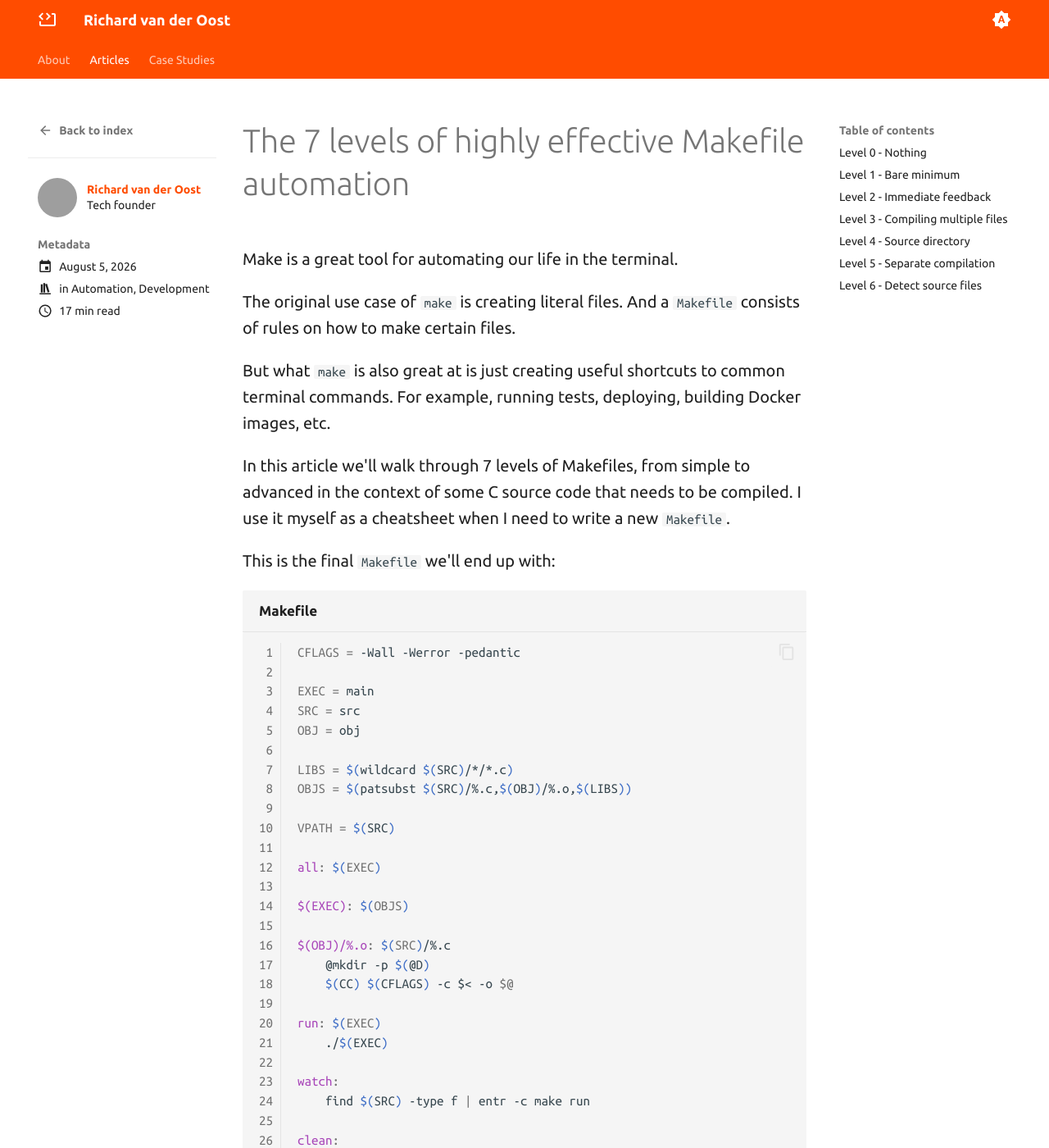
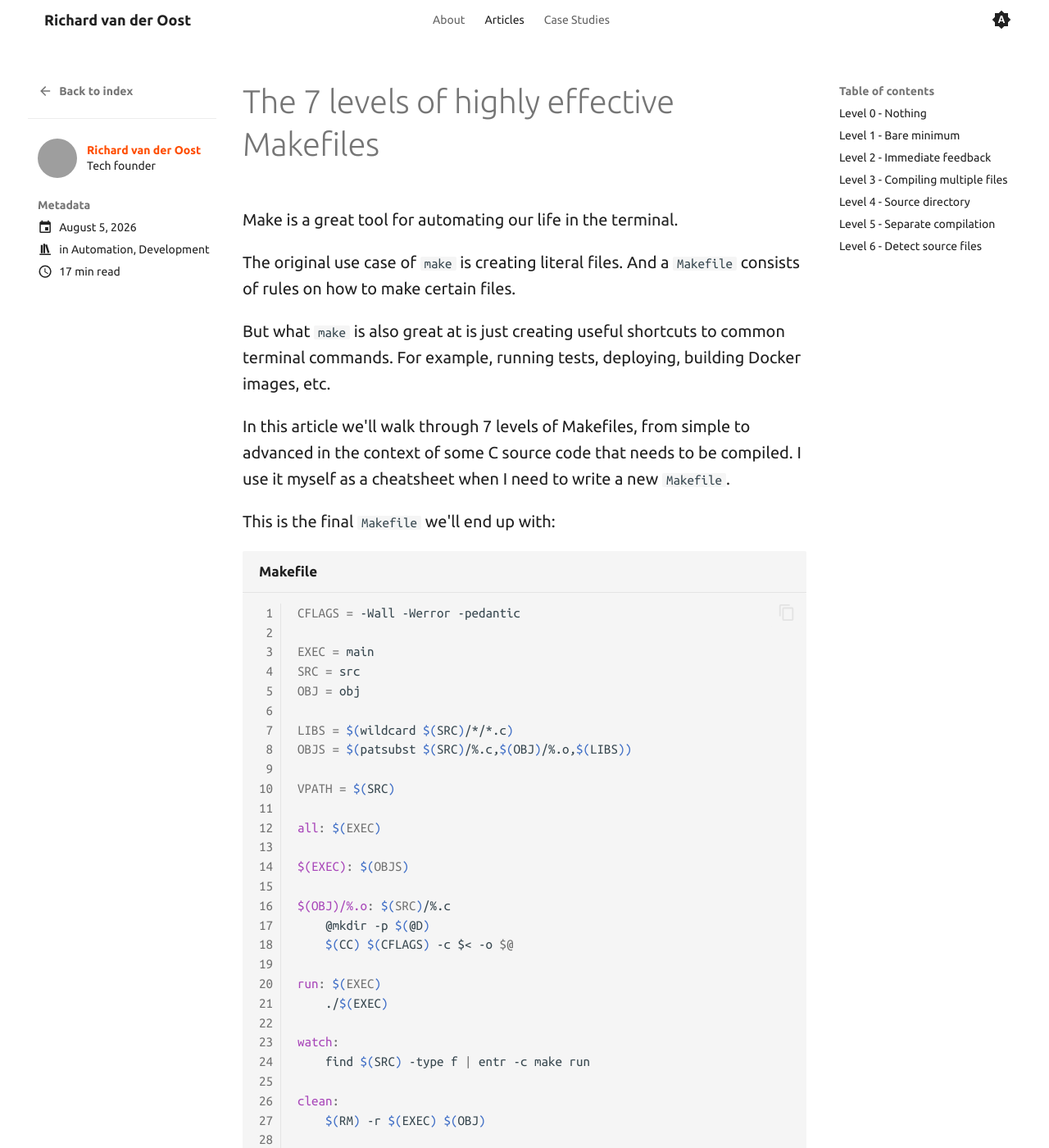
Before and after one commit to vanderoost/vanderoost.github.io, an MkDocs documentation site: the page built from docs/articles/posts/2026-08-05_7-levels-effective-makefile-automation.md, in a window 1280 px wide and 1400 px high. Shown: the whole window at 82% size. Built offline with MkDocs 1.6.1 and Material for MkDocs 9.7.7, drawn with Linux system fonts in a browser that asks for light colours; grey boxes are pictures that could not be loaded.

Commit message:
Big style improvement

```diff
--- a/docs/articles/posts/2026-08-05_7-levels-effective-makefile-automation.md
+++ b/docs/articles/posts/2026-08-05_7-levels-effective-makefile-automation.md
@@ -8,11 +8,11 @@ categories:
 tags:
   - Makefile
   - C
-description: Makefile examples for automating C builds from simple to advanced
-slug: makefile-cheatsheet-7-levels-of-automation
+description: Makefile cheatsheet for automating C builds from simple to advanced
+slug: levels-of-effective-makefile-cheatsheet
 ---
 
-# The 7 levels of highly effective Makefile automation
+# The 7 levels of highly effective Makefiles
 
 Make is a great tool for automating our life in the terminal.
 
--- a/docs/stylesheets/extra.css
+++ b/docs/stylesheets/extra.css
@@ -9,6 +9,73 @@
   --md-primary-fg-color--dark:       oklch(0.625 0.2219 40);
   --md-accent-fg-color:              oklch(0.65 0.2976 27.5);
   --md-accent-fg-color--transparent: oklch(0.65 0.2976 27.5 / 0.1);
+}
+
+/* Translucent, blurred header. Material has no header-background variable, so
+   the element is targeted directly. The tint keeps text legible over busy
+   content; drop it to `transparent` for pure blur. */
+.md-header {
+  background-color: color-mix(in srgb, var(--md-default-bg-color) 70%, transparent);
+  -webkit-backdrop-filter: blur(0.5rem) saturate(1.6);
+  backdrop-filter: blur(0.5rem) saturate(1.6);
+  color: var(--md-default-fg-color);
+}
+
+/* The shadow class is re-applied by bundle.js on scroll, so the commented-out
+   class in overrides/partials/header.html is not enough to suppress it. */
+.md-header--shadow {
+  box-shadow: none;
+}
+
+/* .md-tabs re-declares its own color, so it does not inherit the header's */
+.md-header__inner > .md-tabs {
+  color: var(--md-default-fg-color);
+}
+
+/* "navigation.instant" progress bar defaults to white, invisible on a light
+   translucent header */
+.md-progress {
+  background: var(--md-accent-fg-color);
+}
+
+/* Navigation tabs inside the header bar (see overrides/partials/header.html) */
+.md-header__inner {
+    justify-content: space-between;
+}
+
+.md-header__inner > .md-tabs {
+  background-color: transparent;
+  flex-grow: 1;
+  overflow: visible;
+  width: auto;
+}
+
+.md-header__inner > .md-tabs > .md-grid {
+  margin: 0;
+  max-width: none;
+  padding: 0;
+}
+
+.md-header__inner > .md-tabs .md-tabs__list {
+  margin-left: 0.6rem;
+}
+
+.md-header__inner > .md-tabs .md-tabs__item {
+  height: auto;
+}
+
+.md-header__inner > .md-tabs .md-tabs__link {
+  margin-top: 0;
+}
+
+/* The header is a single row again, so undo the two-row offsets that come
+   with "navigation.tabs.sticky" (md-header--lifted) */
+.md-header--lifted ~ .md-container .md-sidebar {
+  top: 2.4rem;
+}
+
+.md-header--lifted ~ .md-container .md-typeset :target {
+  --md-scroll-margin: 3.6rem;
 }
 
 /* Testimonial cards */
--- a/mkdocs.yml
+++ b/mkdocs.yml
@@ -13,12 +13,14 @@ nav:
 
 theme:
   name: material
+  custom_dir: overrides
 
   features:
     - navigation.instant
     - navigation.instant.prefetch
     - navigation.tracking
     - navigation.tabs
+    - navigation.tabs.sticky
     - navigation.expand
     - navigation.sections
     - navigation.top
@@ -59,8 +61,6 @@ theme:
     text: Ubuntu
     code: Ubuntu Mono
 
-  icon:
-    logo: material/code-block-tags
   favicon: assets/favicon.png
 
 extra:
--- /dev/null
+++ b/overrides/partials/header.html
@@ -0,0 +1,64 @@
+{% set class = "md-header" %}
+{% if "navigation.tabs.sticky" in features %}
+  {% set class = class ~ " md-header--shadow md-header--lifted" %}
+{% elif "navigation.tabs" not in features %}
+  {% set class = class ~ " md-header--shadow" %}
+{% endif %}
+<header class="{{ class }}" data-md-component="header">
+  <nav class="md-header__inner md-grid" aria-label="{{ lang.t('header') }}">
+    <div class="md-header__title" data-md-component="header-title">
+      <div class="md-header__ellipsis">
+
+        <a href="{{ config.extra.homepage | d(nav.homepage.url, true) | url }}" title="{{ config.site_name | e }}" aria-label="{{ config.site_name }}">
+          <div class="md-header__topic">
+            <span class="md-ellipsis">
+              {{ config.site_name }}
+            </span>
+          </div>
+          <div class="md-header__topic" data-md-component="header-topic">
+            <span class="md-ellipsis">
+              {% if page.meta and page.meta.title %}
+              {{ page.meta.title }}
+              {% else %}
+              {{ page.title }}
+              {% endif %}
+            </span>
+          </div>
+        </a>
+
+      </div>
+    </div>
+
+    <label class="md-header__button md-icon" for="__drawer">
+      {% set icon = config.theme.icon.menu or "material/menu" %}
+      {% include ".icons/" ~ icon ~ ".svg" %}
+    </label>
+
+    {% if "navigation.tabs" in features and "navigation.tabs.sticky" in features %}
+      {% include "partials/tabs.html" %}
+    {% endif %}
+    {% if config.theme.palette %}
+      {% if not config.theme.palette is mapping %}
+        {% include "partials/palette.html" %}
+      {% endif %}
+    {% endif %}
+    {% if not config.theme.palette is mapping %}
+      {% include "partials/javascripts/palette.html" %}
+    {% endif %}
+    {% if config.extra.alternate %}
+      {% include "partials/alternate.html" %}
+    {% endif %}
+    {% if "material/search" in config.plugins %}
+      <label class="md-header__button md-icon" for="__search">
+        {% set icon = config.theme.icon.search or "material/magnify" %}
+        {% include ".icons/" ~ icon ~ ".svg" %}
+      </label>
+      {% include "partials/search.html" %}
+    {% endif %}
+    {% if config.repo_url %}
+      <div class="md-header__source">
+        {% include "partials/source.html" %}
+      </div>
+    {% endif %}
+  </nav>
+</header>
```
Also changed, not shown: docs/index.md (+0 -6 lines).
